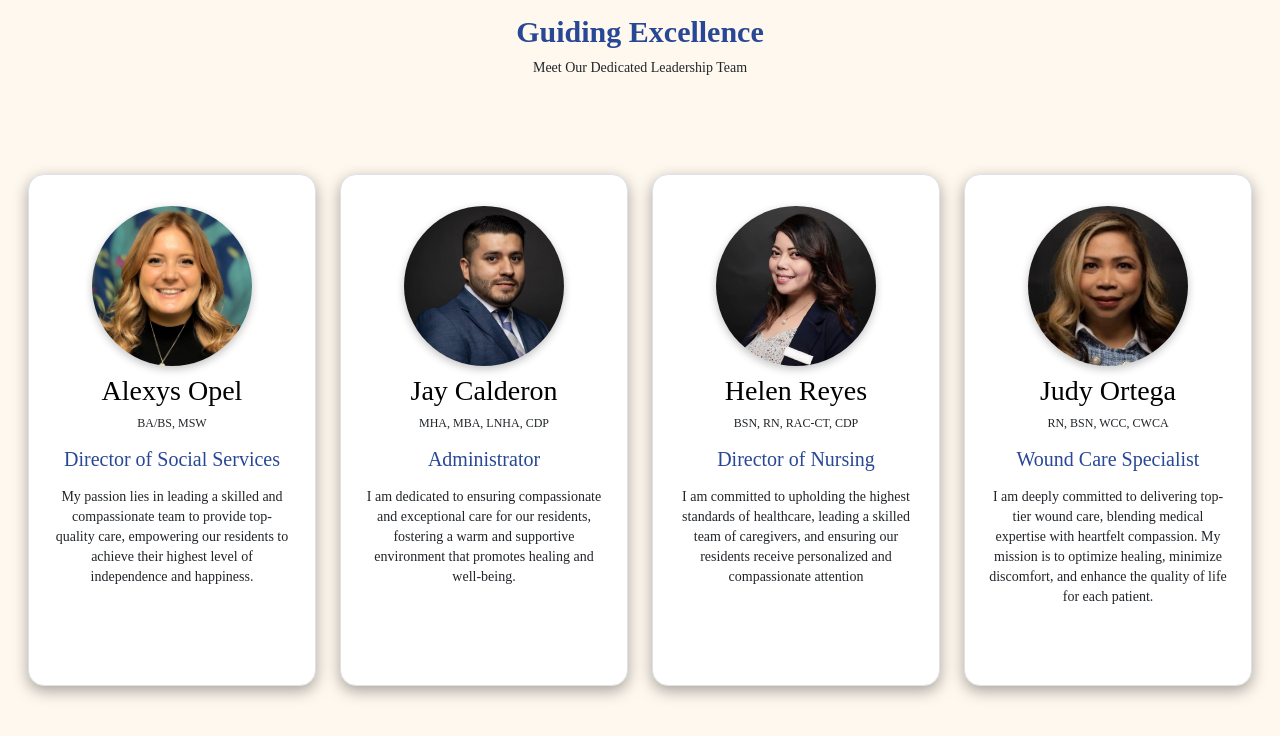
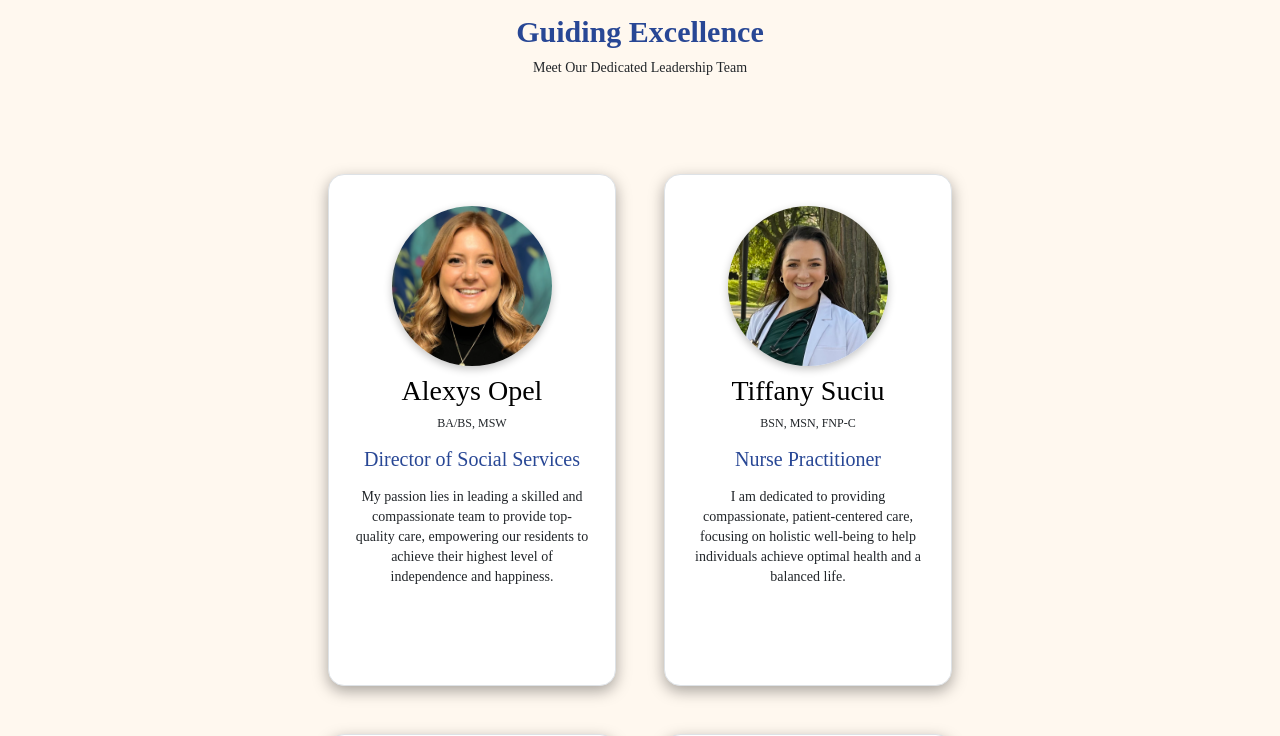
Before and after one commit to Jevus09/manor-website, a React (Create React App) app: page / in a window 1280 px wide. Shown: the part 2720-3456 px from the top of the page. Built offline with nearby package versions, Linux system fonts and the light colour scheme.

Commit message:
Added new team memeber to the team component

```diff
--- a/src/components/Team.js
+++ b/src/components/Team.js
@@ -3,6 +3,7 @@ import JAY from '../assets/greetings/jay.jpg';
 import HELEN from '../assets/greetings/helen.jpeg';
 import DIR from '../assets/greetings/director.webp';
 import JUDY from '../assets/greetings/Judy.webp';
+import TIF from '../assets/greetings/Tiffany.JPG'
 
 
 const data = [
@@ -17,14 +18,22 @@ const data = [
 },
 {
     id: 2,
-    photo: JAY,
-    name: 'Jay Calderon',
-    job: 'Administrator',
-    title: 'MHA, MBA, LNHA, CDP',
-    desc: 'I am dedicated to ensuring compassionate and exceptional care for our residents, fostering a warm and supportive environment that promotes healing and well-being.',
+    photo: TIF,
+    name: 'Tiffany Suciu',
+    job: 'Nurse Practitioner',
+    title: 'BSN, MSN, FNP-C',
+    desc: 'I am dedicated to providing compassionate, patient-centered care, focusing on holistic well-being to help individuals achieve optimal health and a balanced life.',
 },
 {
   id: 3,
+  photo: JAY,
+  name: 'Jay Calderon',
+  job: 'Administrator',
+  title: 'MHA, MBA, LNHA, CDP',
+  desc: 'I am dedicated to ensuring compassionate and exceptional care for our residents, fostering a warm and supportive environment that promotes healing and well-being.',
+},
+{
+  id: 4,
   photo: HELEN,
   name: 'Helen Reyes',
   title: 'BSN, RN, RAC-CT, CDP',
@@ -33,7 +42,7 @@ const data = [
 },
 
 {
-    id: 4,
+    id: 5,
     photo: JUDY,
     name: 'Judy Ortega',
     job: 'Wound Care Specialist',
@@ -54,7 +63,7 @@ const Team = () => {
             <h1 className='text-3xl font-bold text-[#284795] ' >Guiding Excellence</h1>
             <h2 className='text-sm'>Meet Our Dedicated Leadership Team</h2>
          </div>
-         <div className='grid grid-cols-1 md:grid-cols-2 lg:grid-cols-4 justify-items-center py-12 gap-5 md:px-12 lg:px-8 xl:px-10 2xl:px-44  ' >
+         <div className='flex flex-wrap py-12 gap-5  lg:px-20 xl:px-52 justify-center ' >
             {data.map((item) => (
                 <div key={item.id}  className='border h-112  w-80 lg:w-60 xl:w-72 flex flex-col justify-center items-center text-center bg-white rounded-2xl' style={{boxShadow: 'rgba(0, 0, 0, 0.35) 0px 5px 15px'}} >
                     <img src={item.photo} alt={item.name} className='h-40 rounded-full ' loading="lazy" style={{boxShadow: 'rgba(0, 0, 0, 0.24) 0px 3px 8px'}} />
```
Also changed, not shown: src/assets/greetings/Tiffany.JPG (added).
